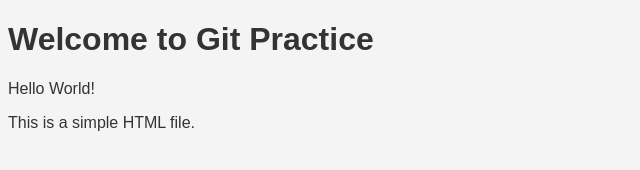
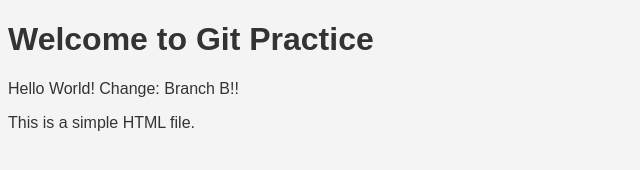
Before and after one commit to PrajwalSingh98/git-practice-repo, a plain HTML site: page index.html in a window 1280 px wide. Shown: the whole page, without its empty margins (0-640 px from the left). Drawn offline with Linux system fonts and the light colour scheme.

Commit message:
Branch B Done

```diff
--- a/index.html
+++ b/index.html
@@ -8,6 +8,7 @@
   <h1>Welcome to Git Practice</h1>
   <div>
     Hello World!
+    Change: Branch B!!
   </div>
   <p>This is a simple HTML file.</p>
   <script src="script.js"></script>
```
